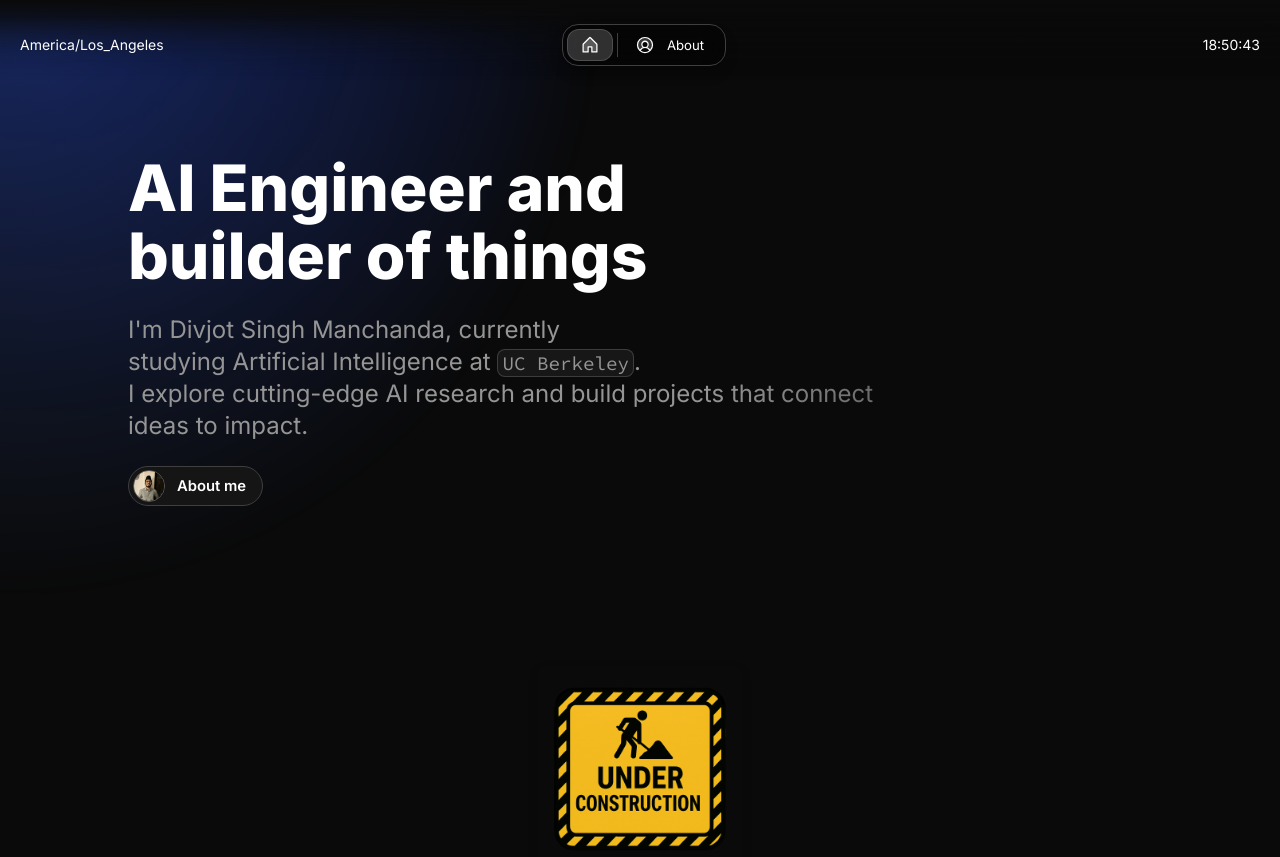
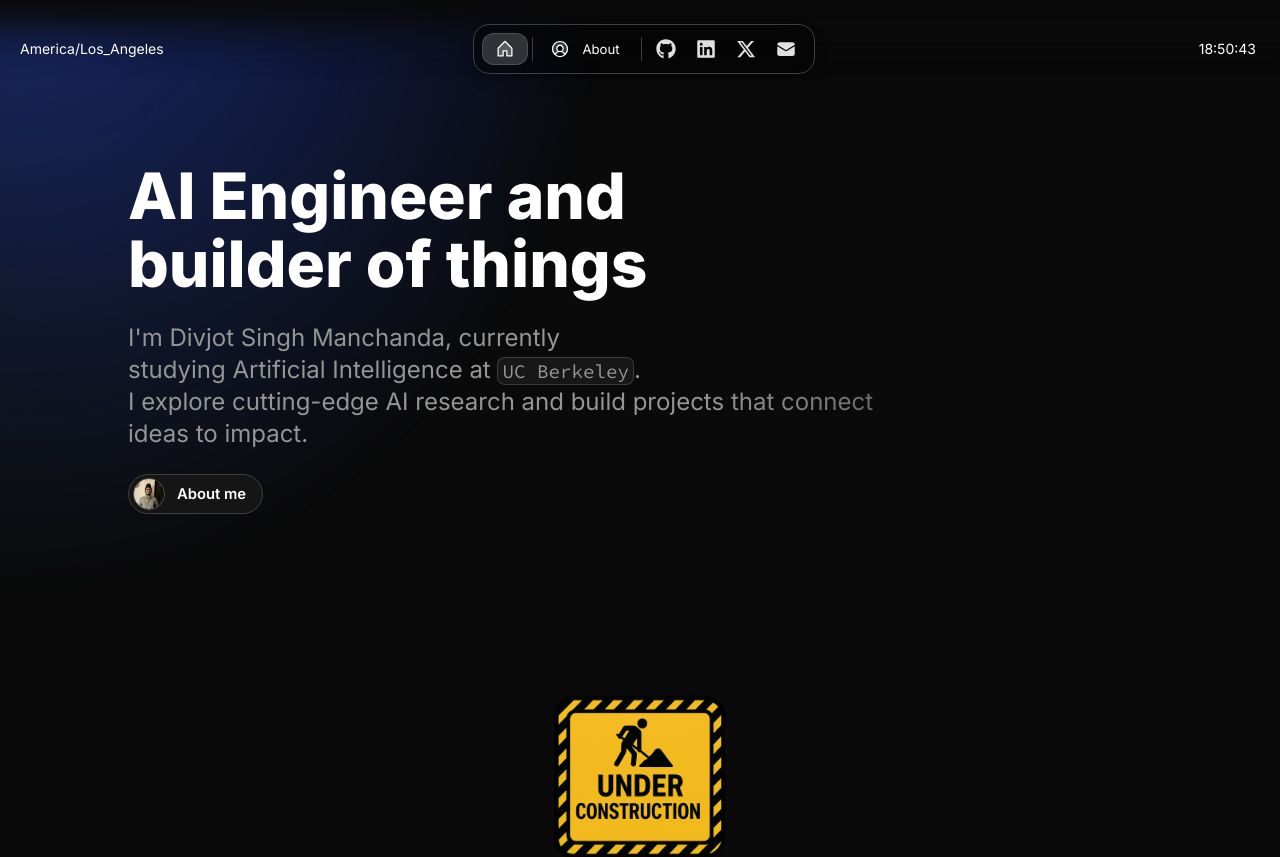
Before and after one commit to djsmanchanda/djsmanchanda_website, a Next.js app: page / in a window 1280 px wide. Shown: the top 857 px of the page. Built offline with nearby package versions, Linux system fonts and the light colour scheme.

Commit message:
Update Header.tsx

```diff
--- a/src/components/Header.tsx
+++ b/src/components/Header.tsx
@@ -3,11 +3,11 @@
 import { usePathname } from "next/navigation";
 import { useEffect, useState } from "react";
 
-import { Fade, Flex, Line, ToggleButton } from "@/once-ui/components";
+import { Fade, Flex, Line, ToggleButton, IconButton } from "@/once-ui/components";
 import styles from "@/components/Header.module.scss";
 
 import { routes, display } from "@/app/resources";
-import { person, home, about, blog, work, gallery } from "@/app/resources/content";
+import { person, social, home, about, blog, work, gallery } from "@/app/resources/content";
 
 type TimeDisplayProps = {
   timeZone: string;
@@ -67,14 +67,15 @@ export const Header = () => {
             border="neutral-medium"
             radius="m-4"
             shadow="l"
-            padding="4"
+            padding="8"
             horizontal="center"
           >
-            <Flex gap="4" vertical="center" textVariant="body-default-s">
+            <Flex gap="4" vertical="center" textVariant="body-default-s" paddingRight="8">
               {routes["/"] && (
                 <ToggleButton prefixIcon="home" href="/" selected={pathname === "/"} />
               )}
               <Line vert maxHeight="24" />
+
               {routes["/about"] && (
                 <>
                   <ToggleButton
@@ -92,6 +93,7 @@ export const Header = () => {
                   />
                 </>
               )}
+
               {routes["/work"] && (
                 <>
                   <ToggleButton
@@ -109,6 +111,7 @@ export const Header = () => {
                   />
                 </>
               )}
+
               {routes["/blog"] && (
                 <>
                   <ToggleButton
@@ -126,6 +129,7 @@ export const Header = () => {
                   />
                 </>
               )}
+
               {routes["/gallery"] && (
                 <>
                   <ToggleButton
@@ -143,12 +147,29 @@ export const Header = () => {
                   />
                 </>
               )}
+              <Line vert maxHeight="24" />
+              {/* Social buttons group */}
+              <Flex gap="16" vertical="center" paddingLeft="8">
+                {social.map(
+                  (item) =>
+                    item.link && (
+                      <IconButton
+                        key={item.name}
+                        href={item.link}
+                        icon={item.icon}
+                        tooltip={item.name}
+                        size="s"
+                        variant="ghost"
+                      />
+                    ),
+                )}
+              </Flex>
             </Flex>
           </Flex>
         </Flex>
         <Flex fillWidth horizontal="end" vertical="center">
           <Flex
-            paddingRight="12"
+            paddingRight="16"
             horizontal="end"
             vertical="center"
             textVariant="body-default-s"
```
